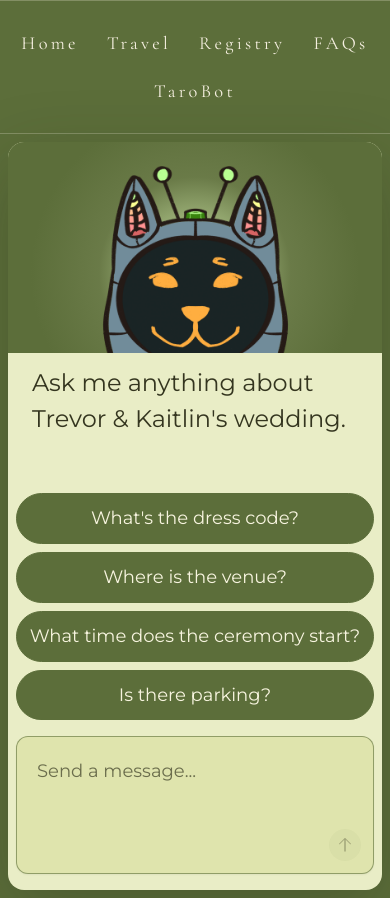
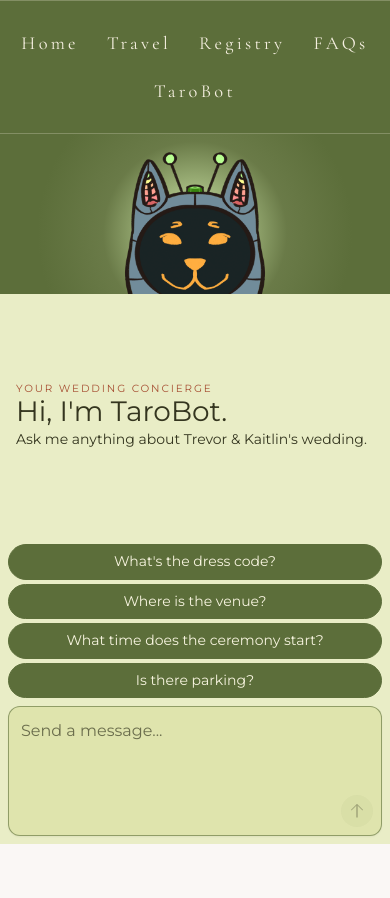
Before and after one commit to TrevorAlspach/trevlin-wedding-site, a React (Vite) app: page /chat in a window 390 px wide. After the commit the page ends 844 px from the top, so only its background shows below. Built offline with nearby package versions, Linux system fonts and the light colour scheme.

Commit message:
prompt changes, lots of mobile UI optimization

```diff
--- a/src/App.tsx
+++ b/src/App.tsx
@@ -15,6 +15,12 @@ function App() {
     <Box
       sx={{
         minHeight: "100vh",
+        ...(isChatPage && {
+          display: "flex",
+          flexDirection: "column",
+          height: "100dvh",
+          overflow: "hidden",
+        }),
         backgroundColor: OLIVE,
         color: IVORY,
       }}
@@ -26,7 +32,12 @@ function App() {
           display: "flex",
           justifyContent: isChatPage || isHomePage ? "stretch" : "center",
           alignItems: isChatPage ? "stretch" : "flex-start",
-          minHeight: isHomePage ? "auto" : "calc(100vh - 80px)",
+          minHeight:
+            isHomePage || isChatPage ? "auto" : "calc(100vh - 80px)",
+          ...(isChatPage && {
+            flex: 1,
+            minHeight: 0,
+          }),
           color: IVORY,
           textAlign: isChatPage || isHomePage ? "left" : "center",
           width: "100%",
--- a/src/chat/components/Chat.tsx
+++ b/src/chat/components/Chat.tsx
@@ -47,7 +47,7 @@ export function Chat({ className, characterVariant = "widget" }: ChatProps) {
         />
         <div
           className={cn(
-            "mx-auto w-full px-2 pb-4 md:px-4",
+            "mx-auto w-full px-2 pb-2 sm:pb-4 md:px-4",
             characterVariant === "page" ? "max-w-5xl" : "max-w-4xl",
           )}
         >
--- a/src/chat/components/ChatInput.tsx
+++ b/src/chat/components/ChatInput.tsx
@@ -98,14 +98,19 @@ function PureChatInput({
   }, [input, sendMessage, setLocalStorageInput, width, resetHeight, setInput]);
 
   return (
-    <div className={cn("relative flex w-full flex-col gap-4", className)}>
+    <div
+      className={cn(
+        "relative flex w-full flex-col gap-2 sm:gap-4",
+        className,
+      )}
+    >
       {messages.length === 0 && (
         <SuggestedActions sendMessage={sendMessage} variant={variant} />
       )}
 
       <PromptInput
         className={cn(
-          "rounded-xl border border-border bg-background p-3 shadow-xs transition-all duration-200 focus-within:border-border hover:border-muted-foreground/50",
+          "rounded-xl border border-border bg-background p-2 shadow-xs transition-all duration-200 focus-within:border-border hover:border-muted-foreground/50 sm:p-3",
           variant === "page" &&
             "border-[#7b844e]/40 bg-[#dfe4ad] focus-within:border-[#5c6e3a]/60 hover:border-[#5c6e3a]/50",
         )}
@@ -118,7 +123,7 @@ function PureChatInput({
       >
         <div className="flex flex-row items-start gap-1 sm:gap-2">
           <PromptInputTextarea
-            className="grow resize-none border-0! border-none! bg-transparent p-2 text-lg outline-none ring-0 [-ms-overflow-style:none] [scrollbar-width:none] placeholder:text-muted-foreground focus-visible:outline-none focus-visible:ring-0 focus-visible:ring-offset-0 [&::-webkit-scrollbar]:hidden"
+            className="grow resize-none border-0! border-none! bg-transparent p-1 text-base outline-none ring-0 [-ms-overflow-style:none] [scrollbar-width:none] placeholder:text-muted-foreground focus-visible:outline-none focus-visible:ring-0 focus-visible:ring-offset-0 sm:p-2 sm:text-lg [&::-webkit-scrollbar]:hidden"
             data-testid="chat-input"
             disableAutoResize={true}
             maxHeight={200}
--- a/src/chat/components/Greeting.tsx
+++ b/src/chat/components/Greeting.tsx
@@ -9,27 +9,26 @@ export const Greeting = ({
 
   return (
     <div
-      className="mx-auto mt-4 flex size-full max-w-3xl flex-col justify-center px-4 md:mt-16 md:px-8"
+      className="mx-auto flex w-full flex-1 max-w-3xl flex-col justify-center px-2 md:mt-16 md:size-full md:flex-none md:px-8"
       key="overview"
     >
       <motion.div
         animate={{ opacity: 1, y: 0 }}
+        className="mb-0.5 text-[0.65rem] leading-tight tracking-[0.18em] md:mb-2 md:text-base md:tracking-[0.3em]"
         exit={{ opacity: 0, y: 10 }}
         initial={{ opacity: 0, y: 10 }}
         transition={{ delay: 0.4 }}
         style={{
           color: isPage ? "#a75034" : "#f7d076",
           fontFamily: "'Montserrat', 'Roboto', sans-serif",
-          letterSpacing: "0.3em",
           textTransform: "uppercase",
-          fontSize: "1rem",
-          marginBottom: "0.5rem",
         }}
       >
         Your wedding concierge
       </motion.div>
       <motion.div
         animate={{ opacity: 1, y: 0 }}
+        className="text-[1.75rem] leading-none md:text-5xl md:leading-[1.1]"
         exit={{ opacity: 0, y: 10 }}
         initial={{ opacity: 0, y: 10 }}
         transition={{ delay: 0.5 }}
@@ -37,14 +36,13 @@ export const Greeting = ({
           color: isPage ? "#34351f" : "#f5efe0",
           fontFamily: "'Montserrat', 'Roboto', sans-serif",
           fontWeight: 300,
-          fontSize: "3rem",
-          lineHeight: 1.1,
         }}
       >
         Hi, I'm TaroBot.
       </motion.div>
       <motion.div
         animate={{ opacity: 1, y: 0 }}
+        className="mt-1 text-sm leading-5 md:mt-3 md:text-2xl md:leading-snug"
         exit={{ opacity: 0, y: 10 }}
         initial={{ opacity: 0, y: 10 }}
         transition={{ delay: 0.6 }}
@@ -52,9 +50,7 @@ export const Greeting = ({
           color: isPage ? "#34351f" : "#f5efe0",
           opacity: 0.85,
           fontFamily: "'Montserrat', 'Roboto', sans-serif",
-          fontSize: "1.5rem",
           fontWeight: 300,
-          marginTop: "0.75rem",
         }}
       >
         Ask me anything about Trevor & Kaitlin's wedding.
--- a/src/chat/components/Messages.tsx
+++ b/src/chat/components/Messages.tsx
@@ -41,7 +41,10 @@ export function Messages({
       >
         <div
           className={cn(
-            "mx-auto flex min-w-0 flex-col gap-4 px-2 py-4 md:gap-6 md:px-4",
+            "mx-auto flex min-w-0 flex-col px-2 md:gap-6 md:px-4 md:py-4",
+            messages.length === 0
+              ? "min-h-full gap-1 py-1 md:min-h-0"
+              : "gap-4 py-4",
             variant === "page" ? "max-w-5xl" : "max-w-4xl",
           )}
         >
@@ -65,7 +68,12 @@ export function Messages({
             )}
 
           <div
-            className="min-h-[24px] min-w-[24px] shrink-0"
+            className={cn(
+              "shrink-0",
+              messages.length === 0
+                ? "min-h-1 min-w-1 md:min-h-6 md:min-w-6"
+                : "min-h-6 min-w-6",
+            )}
             ref={messagesEndRef}
           />
         </div>
--- a/src/chat/components/SuggestedActions.tsx
+++ b/src/chat/components/SuggestedActions.tsx
@@ -21,7 +21,7 @@ function PureSuggestedActions({
 
   return (
     <div
-      className="grid w-full gap-2 sm:grid-cols-2"
+      className="grid w-full gap-1 sm:grid-cols-2 sm:gap-2"
       data-testid="suggested-actions"
     >
       {suggestedActions.map((suggestedAction, index) => (
@@ -34,7 +34,7 @@ function PureSuggestedActions({
         >
           <Suggestion
             className={cn(
-              "h-auto w-full whitespace-normal p-3 text-left text-lg leading-snug",
+              "h-auto w-full whitespace-normal p-2 text-left text-sm leading-tight sm:p-3 sm:text-lg sm:leading-snug",
               variant === "page" &&
                 "border-[#5c6e3a] bg-[#5c6e3a] text-[#f7f4df] hover:bg-[#4f6032] hover:text-[#fffdf0]",
             )}
--- a/src/chat/components/TaroBotAvatar.tsx
+++ b/src/chat/components/TaroBotAvatar.tsx
@@ -122,7 +122,7 @@ export function TaroBotAvatar({
       className={cn(
         "relative isolate flex shrink-0 items-center justify-center",
         variant === "page"
-          ? "h-[clamp(11rem,25vh,16rem)] items-end overflow-hidden"
+          ? "h-[clamp(8rem,19dvh,10rem)] items-end overflow-hidden md:h-[clamp(11rem,25vh,16rem)]"
           : "h-32 overflow-hidden border-b border-border",
       )}
       style={{
@@ -142,7 +142,7 @@ export function TaroBotAvatar({
         className={cn(
           "relative aspect-square",
           variant === "page"
-            ? "w-[clamp(11rem,25vh,16rem)]"
+            ? "w-[clamp(8rem,19dvh,10rem)] md:w-[clamp(11rem,25vh,16rem)]"
             : "w-[7.25rem]",
         )}
         role="img"
--- a/src/pages/ChatPage.tsx
+++ b/src/pages/ChatPage.tsx
@@ -41,11 +41,11 @@ export default function ChatPage() {
   return (
     <div
       style={{ ...chatThemeVars, fontFamily: "'Montserrat', 'Roboto', sans-serif" }}
-      className="w-full px-2 py-2 md:px-5 md:py-4 lg:px-8"
+      className="h-full w-full md:px-5 md:pb-4 lg:px-8"
     >
       <Chat
         characterVariant="page"
-        className="mx-auto h-[calc(100vh-96px)] w-full max-w-6xl overflow-hidden rounded-2xl shadow-[0_22px_70px_rgba(37,43,20,0.28)] md:h-[calc(100vh-112px)] md:rounded-3xl"
+        className="mx-auto h-full w-full max-w-6xl overflow-hidden"
       />
     </div>
   );
```
Also changed, not shown: 1 other file (tests, documents, lock files or other folders).
